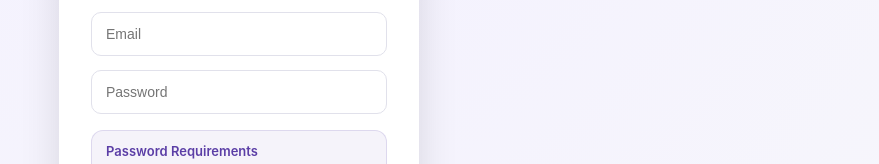
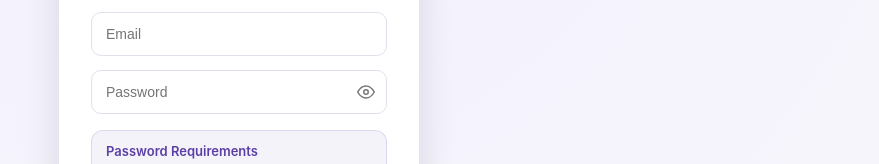
Before and after one commit to airemind/ReMIND-FYP, a React (Create React App) app in the folder frontend/: page /signup in a window 1280 px wide. Shown: the part 303-467 px from the top of the page, without its empty margins (401-1280 px from the left). Built offline with nearby package versions, Linux system fonts and the light colour scheme; no server answers.

Commit message:
added password hide/unhide

```diff
--- a/frontend/src/pages/Signup.jsx
+++ b/frontend/src/pages/Signup.jsx
@@ -1,39 +1,28 @@
 import { useState } from 'react';
-import { FiMoon, FiSun } from 'react-icons/fi';
+import { FiMoon, FiSun, FiEye, FiEyeOff } from 'react-icons/fi';
 import { useNavigate } from 'react-router-dom';
 import logo from '../assets/images/logo-light.png';
 import { saveProfileSetup } from '../middleware/profileMiddleware';
-
 import ProfileSetup from '../components/ProfileSetup';
-
 import { useAuth } from '../context/AuthContext';
 import { useTheme } from '../context/ThemeContext';
-
 import { signupUser } from '../middleware/authMiddleware';
-
 import '../styles/Signup.css';
 
 const Signup = () => {
   const navigate = useNavigate();
-
   const { theme, toggleTheme } = useTheme();
-
   const { login } = useAuth();
 
   /* STATES */
 
   const [pendingPatientData, setPendingPatientData] = useState(null);
-
   const [showProfileSetup, setShowProfileSetup] = useState(false);
-
   const [username, setUsername] = useState('');
-
   const [email, setEmail] = useState('');
-
   const [password, setPassword] = useState('');
-
+  const [showPassword, setShowPassword] = useState(false);
   const [loading, setLoading] = useState(false);
-
   const [error, setError] = useState('');
 
   /* SIGNUP */
@@ -45,24 +34,17 @@
 
     if (!username.trim() || !email.trim() || !password.trim()) {
       setError('Please fill all required fields.');
-
       return;
     }
-
     try {
       setLoading(true);
-
       setError('');
 
       /* USER DATA */
-
       const userData = {
         username: username.trim(),
-
         email: email.trim().toLowerCase(),
-
         password: password.trim(),
-
         role: 'patient'
       };
 
@@ -83,7 +65,6 @@
       setShowProfileSetup(true);
     } catch (error) {
       console.error(error);
-
       setError(
         error?.response?.data?.error ||
           error?.response?.data?.detail ||
@@ -142,13 +123,22 @@
 
             {/* PASSWORD */}
 
-            <input
-              type="password"
-              placeholder="Password"
-              className="signup-input"
-              value={password}
-              onChange={(e) => setPassword(e.target.value)}
-            />
+            <div className="password-input-wrapper">
+              <input
+                type={showPassword ? 'text' : 'password'}
+                placeholder="Password"
+                className="signup-input password-input"
+                value={password}
+                onChange={(e) => setPassword(e.target.value)}
+              />
+              <button
+                type="button"
+                className="password-toggle-btn"
+                onClick={() => setShowPassword(!showPassword)}
+              >
+                {showPassword ? <FiEyeOff /> : <FiEye />}
+              </button>
+            </div>
 
             {/* PASSWORD REQUIREMENTS */}
 
@@ -196,26 +186,21 @@
               /* NORMAL SIGNUP */
 
               await signupUser(pendingPatientData);
-
               await login({
                 username: pendingPatientData.email,
                 password: pendingPatientData.password
               });
 
               /* NOW SAVE PROFILE */
-
               await saveProfileSetup(profileData);
 
               /* CLOSE POPUP */
-
               setShowProfileSetup(false);
 
               /* CLEAR DATA */
-
               setPendingPatientData(null);
 
               /* REDIRECT */
-
               navigate('/dashboard', {
                 replace: true
               });
@@ -236,7 +221,6 @@
             localStorage.removeItem('token');
 
             setShowProfileSetup(false);
-
             setPendingPatientData(null);
           }}
         />
--- a/frontend/src/styles/Signup.css
+++ b/frontend/src/styles/Signup.css
@@ -98,6 +98,37 @@
   color: #7a7a8c;
 }
 
+.password-input-wrapper {
+  position: relative;
+  width: 100%;
+}
+
+.password-input {
+  width: 100%;
+  padding-right: 45px;
+  box-sizing: border-box;
+}
+
+.password-toggle-btn {
+  position: absolute;
+  right: 12px;
+  top: 50%;
+  transform: translateY(-50%);
+  border: none;
+  background: transparent;
+  cursor: pointer;
+  display: flex;
+  align-items: center;
+  justify-content: center;
+  padding: 0;
+  color: #777;
+  font-size: 18px;
+}
+
+.password-toggle-btn:hover {
+  color: #5b3ea6;
+}
+
 /* PASSWORD REQUIREMENTS */
 
 .password-requirements {
```
